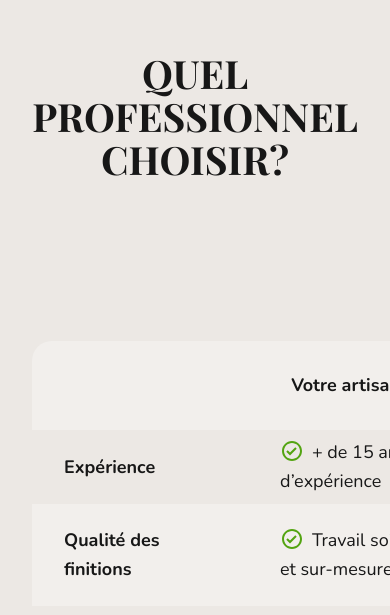
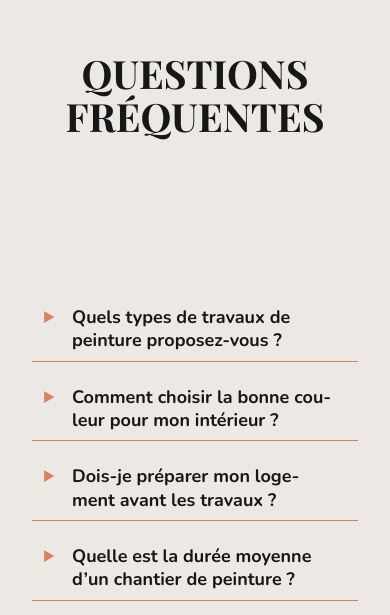
Before and after one commit to aurelienog/renov, a Next.js app: page / in a window 390 px wide. Shown: the part 11228-11843 px from the top of the page. Built offline with nearby package versions, Linux system fonts and the light colour scheme; a web font is replaced by a local one.

Commit message:
hide benefits section on mobile

```diff
--- a/src/components/navigation-bar/styles.module.css
+++ b/src/components/navigation-bar/styles.module.css
@@ -62,7 +62,4 @@
       display: none;
     }
   }
-
-
-
 }
--- a/src/sections-home/benefits-section/BenefitsSection.tsx
+++ b/src/sections-home/benefits-section/BenefitsSection.tsx
@@ -12,7 +12,7 @@ function BenefitsSection(): JSX.Element {
     <section className={`full-width base-layout section ${styles.benefits}`}>
       <h2>Quel professionnel choisir?</h2>
       <MotionInView
-      once= {true}
+      once= {false}
       className={styles.container}
       variants={fadeInLeft}
       >
--- a/src/sections-home/benefits-section/styles.module.css
+++ b/src/sections-home/benefits-section/styles.module.css
@@ -1,4 +1,5 @@
 .benefits {
+  display: none;
   background-color: var(--color-secondary);
   overflow-x: scroll;
   max-width: 100%;
@@ -9,6 +10,9 @@
 }
 
 @media (min-width: 767.98px) {
+  .benefits{
+    display:inherit;
+  }
   .container {
     box-shadow: 0 1px 1px hsl(0deg 0% 0% / 0.075),
       0 2px 2px hsl(0deg 0% 0% / 0.075),
```
